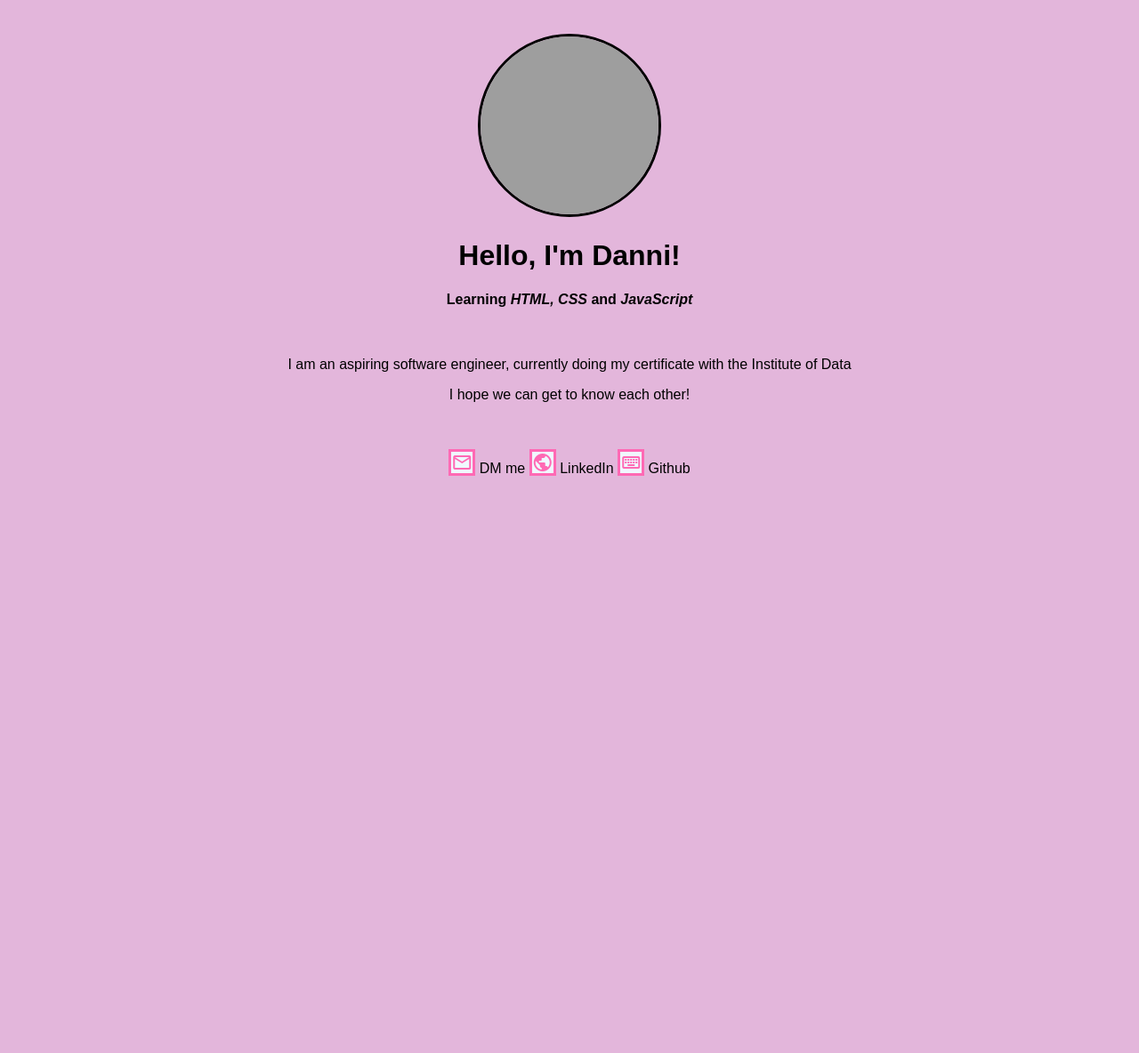
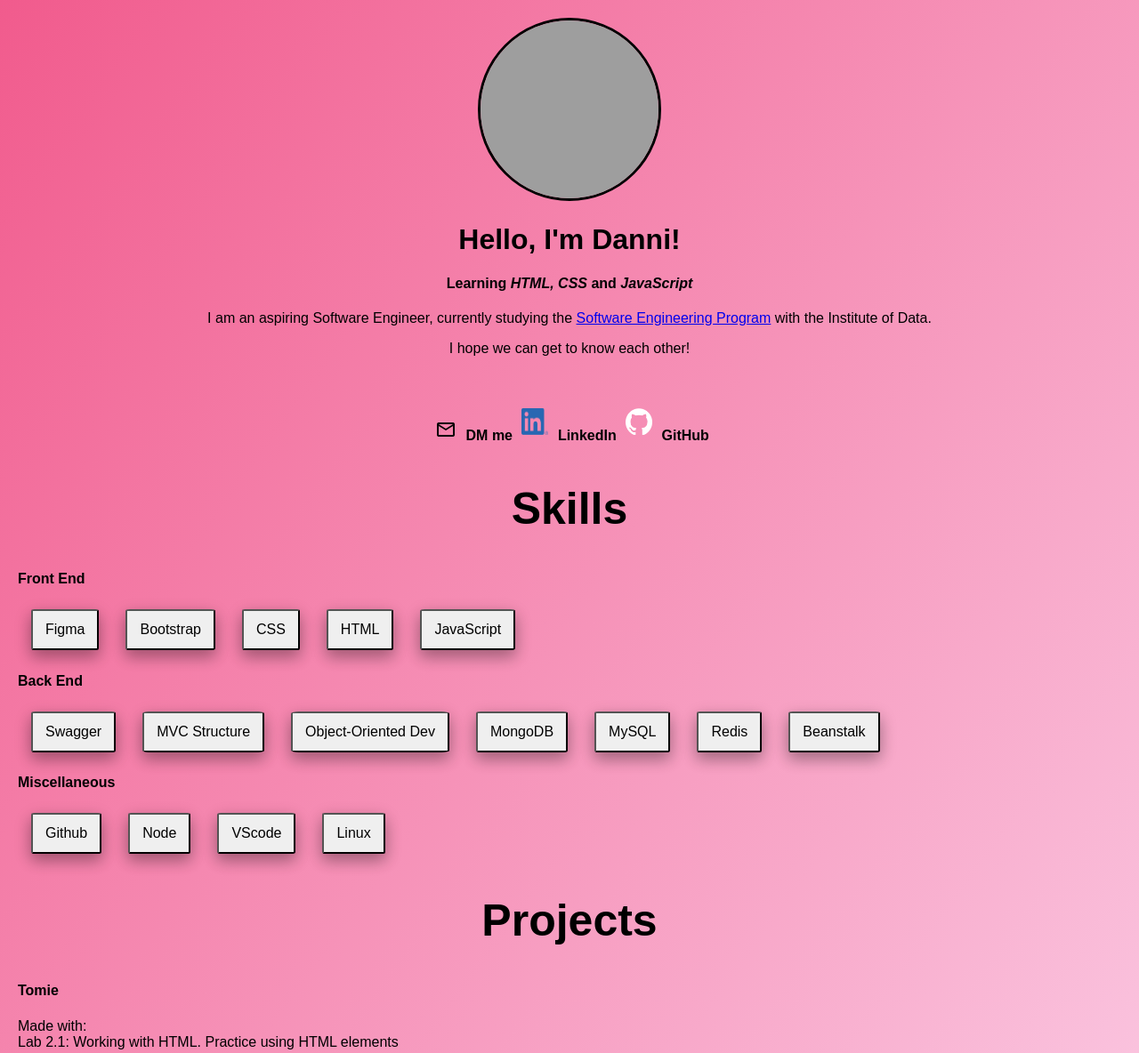
Before and after one commit to DanniPilla/DanniPilla.github.io, a plain HTML site: page index.html in a window 1280 px wide. Shown: the top 1184 px of the page at 89% size. Before the commit the page ends 800 px from the top, so only its background shows below. Drawn offline with nearby package versions, Linux system fonts and the light colour scheme; grey boxes are pictures that could not be loaded.

Commit message:
I was inspired by a portfolio I found online and tried to input some of what I think they did in CSS

```diff
--- a/index.html
+++ b/index.html
@@ -6,38 +6,65 @@
     <meta name="viewport" content="width=device-width, initial-scale=1.0">
     <title>Danni's Portfolio</title>
     <link rel="stylesheet" href="portfolio.css">
-    <link rel="stylesheet" href="https://fonts.googleapis.com/css2?family=Material+Symbols+Outlined:opsz,wght,FILL,GRAD@24,400,0,0" />
+    <link rel="stylesheet"
+        href="https://fonts.googleapis.com/css2?family=Material+Symbols+Outlined:opsz,wght,FILL,GRAD@24,400,0,0" />
 
 </head>
 <html>
-<header>
-    <address>
 
-    </address>
-</header>
-<br/>
 <body>
-    <img id="Danni"
+    <header> <img id="Danni"
             src="https://media.licdn.com/dms/image/C5603AQF7LORjXzZQQQ/profile-displayphoto-shrink_800_800/0/1626683269380?e=1728518400&v=beta&t=Jt13vxa6Nojxi0fvS2SJys3saIvr1TocLmOaZN5OzNM"
             alt="A girl smiling at the camera">
         <h1>Hello, I'm Danni!</h1>
         <h4>Learning <em>HTML, CSS </em> and <em>JavaScript</em></h4>
-    <br/>
-    <p>I am an aspiring software engineer, currently doing my certificate with the Institute of Data</p>
+    </header>
+    <section>
+        <p>I am an aspiring Software Engineer, currently studying the <a
+                href="https://www.institutedata.com/courses/software-engineering-program/" target_="blank">Software
+                Engineering Program</a> with the Institute of Data.</p>
         <p>I hope we can get to know each other!</p>
-<br/>
-<br/>
+    </section>
+    <br />
+    <br />
+    <article>
+        <a href="mailto:daniellapilla08@gmail.com"><span class="material-symbols-outlined">
+                mail
+            </span></a><strong> DM me </strong>
+
+        <a href="https://www.linkedin.com/in/daniella-pilla-16ab37216/" target="_blank">
+            <img class="material-symbols-outlined" src="images/linkedin-logo.png" alt="LinkedIn" width="30"
+                height="30"></a><strong> LinkedIn </strong>
+
+        <a href="https://github.com/DanniPilla" target="_blank">
+            <img class="material-symbols-outlined" src="images/github-logo.png" alt="GitHub" width="30"
+                height="30"></a><strong> GitHub </strong>
+    </article>
+    <main>
+        <h2 class="mainSubTitles">Skills</h2>
+        <h4>Front End</h4>
+        <button>Figma</button><button>Bootstrap</button><button>CSS</button><button>HTML</button><button>JavaScript</button>
+        <h4>Back End</h4>
+        <button>Swagger</button><button>MVC Structure</button><button>Object-Oriented
+            Dev</button><button>MongoDB</button><button>MySQL</button><button>Redis</button><button>Beanstalk</button>
+        <h4>Miscellaneous</h4>
+        <button>Github</button><button>Node</button><button>VScode</button><button>Linux</button>
+        <h2 class="mainSubTitles">Projects</h2>
+        <h4>Tomie</h4>
+        <p>Made with:<br />Lab 2.1: Working with HTML. Practice using HTML elements</p>
+        <a href="http://127.0.0.1:5500/LabExercises/lab2.1.html" target="_blank"><img id="projectExamples"
+                src="images/TomieProject.PNG" alt="Website layout about a Junji Ito Character called Tomie">Live</a>
+    </main>
     <footer>
         <a href="mailto:daniellapilla08@gmail.com"><span class="material-symbols-outlined">
                 mail
-            </span></a><span> DM me </span>
+            </span></a><strong> DM me </strong>
 
-        <a href="https://www.linkedin.com/in/daniella-pilla-16ab37216/" target="_blank"><span class="material-symbols-outlined">
-            public
-            </span></a><span> LinkedIn </span>
-            <a href="https://github.com/DanniPilla" target="_blank"><span class="material-symbols-outlined">
-                keyboard
-                </span></a><span> Github </span>
+        <a href="https://www.linkedin.com/in/daniella-pilla-16ab37216/" target="_blank">
+            <img src="images/linkedin-logo.png" alt="LinkedIn" width="30" height="30"></a><strong> LinkedIn </strong>
+
+        <a href="https://github.com/DanniPilla" target="_blank">
+            <img src="images/github-logo.png" alt="GitHub" width="30" height="30"></a><strong> GitHub </strong>
     </footer>
 </body>
 
--- a/portfolio.css
+++ b/portfolio.css
@@ -1,19 +1,35 @@
 header {
-    text-align: left;
+    font-family: Arial;
+    text-align: center;
+    margin: 20px;
 }
 
-.material-symbols-outlined{
-    color:hotpink;
+.material-symbols-outlined {
+    color: black;
+    padding: 6px 6px;
+}
 
+#projectExamples {
+    height: 500px;
+    width: 800px;
     border-style: solid;
-    border-color: hotpink;
+    border-color: rgb(241, 91, 141);
+}
 
-    background-color: aliceblue;
+main {
+    text-align: left;
 
 }
+h2{
+    font-size: 50px;
+}
+.mainSubTitles {
+    text-align: center;
+}
+
 body {
     font-family: Arial;
-    background-color: #e3b6db;
+    background-image: linear-gradient(to bottom right, rgb(241, 91, 141), rgb(252, 214, 237));
     text-align: center;
     margin: 20px;
 }
@@ -30,5 +46,23 @@ body {
     border-radius: 50%;
     width: 50px;
     height: 40px;
+}
 
+button {
+    box-shadow: 0 8px 16px 0 rgba(0, 0, 0, 0.2), 0 6px 20px 0 rgba(0, 0, 0, 0.19);
+    transition-duration: 0.4s;
+    font-size: 16px;
+    margin: 4px 15px;
+    padding: 12px 14px;
+   border-radius: 5%;
 }
+
+button:hover {
+    box-shadow: 0 12px 16px 0 rgba(0, 0, 0, 0.24), 0 17px 50px 0 rgba(0, 0, 0, 0.19);
+    background-color: rgb(241, 91, 141);
+    color: white;
+}
+
+  a:visited {
+    color: black;
+  }
```
Also changed, not shown: Images/TomieProject.PNG (added), Images/github-logo.png (added), Images/linkedin-logo.png (added). Lines whose indentation alone changed are shown as unchanged.
